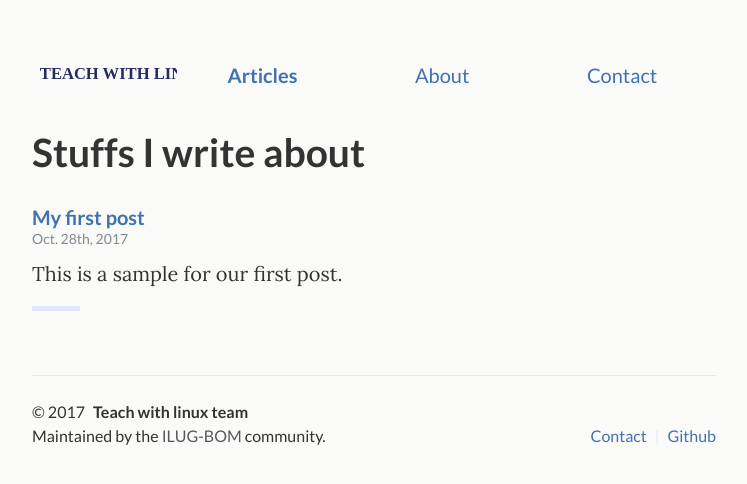
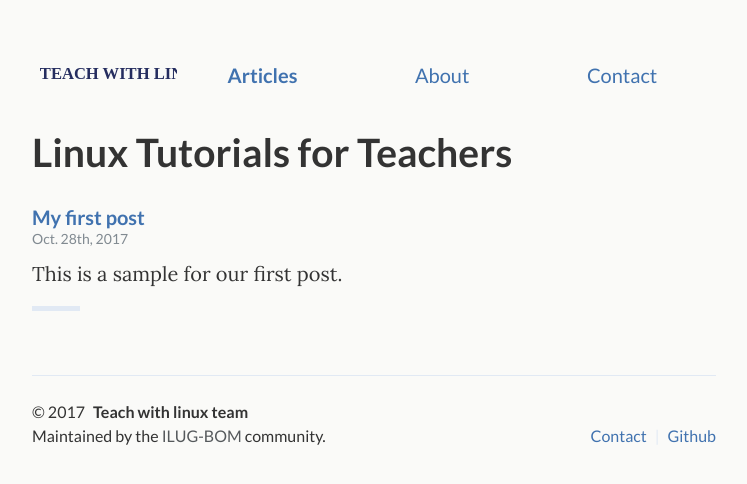
Before and after one commit to tayyabsayyad/teachwithlinux.github.io, a Jekyll site: the page built from articles/index.html, in a window 1280 px wide. Shown: the top 484 px of the page, without its empty margins (266-1013 px from the left). Built offline with Jekyll 4.4.1, drawn with Linux system fonts in a browser that asks for light colours; the list of posts is cut into pages by our own code.

Commit message:
correct the article title

```diff
--- a/articles/index.html
+++ b/articles/index.html
@@ -1,8 +1,8 @@
 ---
 layout: page
 title: Articles
-subtitle: Stuffs I write about
-desc: Stuffs I write about
+subtitle: Linux Tutorials for Teachers
+desc: Linux Tutorials for Teachers
 ---
 {% if paginator.page == 1 %}
   {% for post in site.posts limit: 2 %}
```
